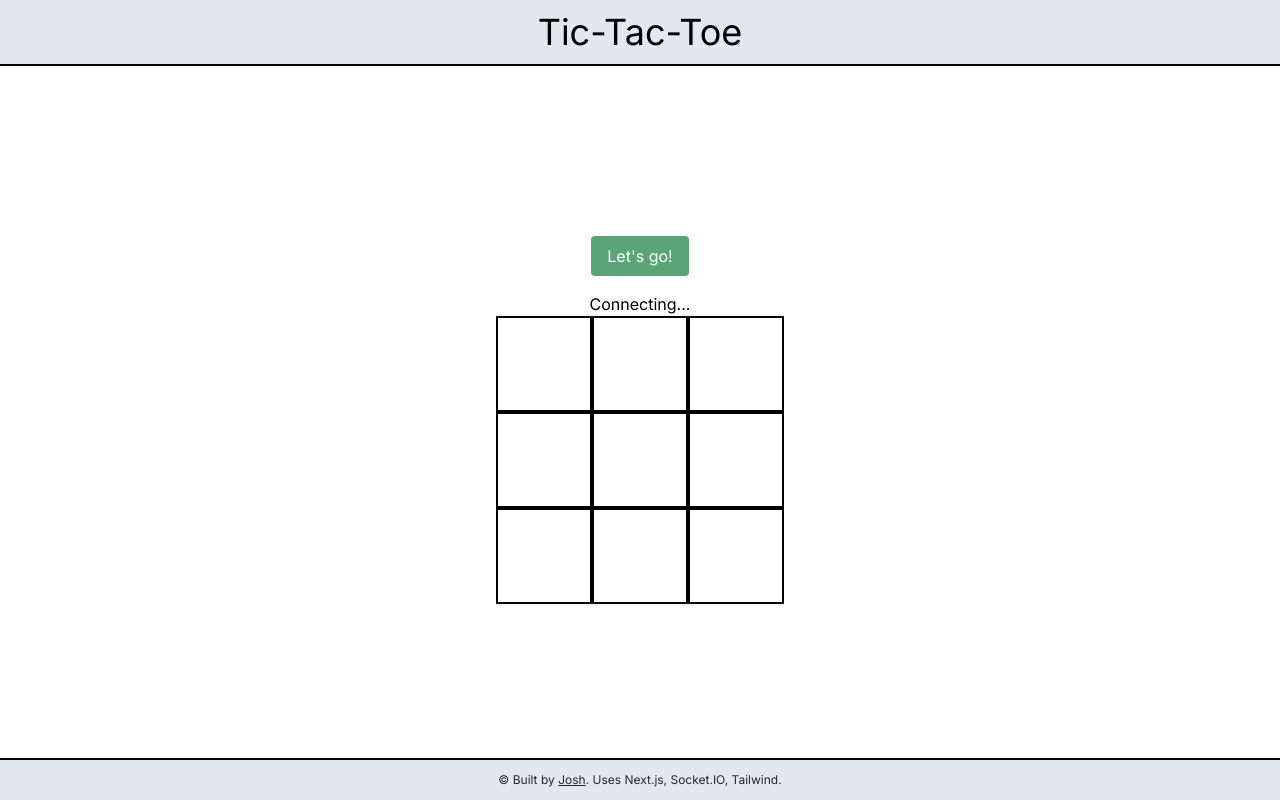
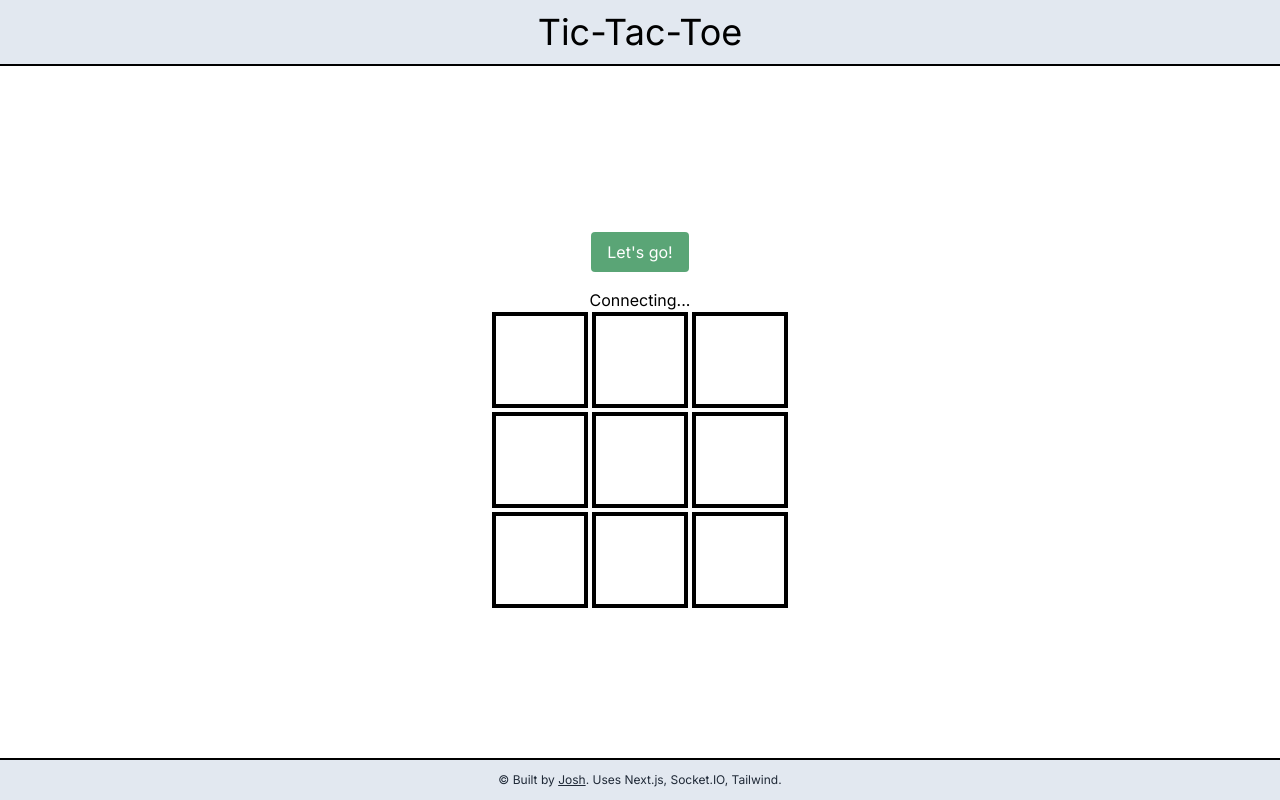
Before and after one commit to jmaguire93/tic-tac-toe, a Next.js app: page / in a window 1280 px wide. Built offline with nearby package versions, Linux system fonts and the light colour scheme; no server answers.

Commit message:
final touches, finished.

```diff
--- a/app/page.tsx
+++ b/app/page.tsx
@@ -162,7 +162,7 @@ export default function Home() {
   return (
     <main className="flex flex-1 justify-center items-center">
       {/* <p>Transport: {transport}</p> */}
-      <div>
+      <div className="relative">
         {/* <p className="text-center capitalize">
           Status: {isConnected ? 'connected' : 'disconnected'}
         </p> */}
@@ -214,7 +214,9 @@ export default function Home() {
         <div className="flex items-center justify-center">
           <Grid />
         </div>
-        <div>{message}</div>
+        <div className="absolute left-0 right-0 mx-auto text-center">
+          {message}
+        </div>
       </div>
     </main>
   )
--- a/components/grid.tsx
+++ b/components/grid.tsx
@@ -11,7 +11,7 @@ export default function Grid() {
   useCheckGameState()
 
   return (
-    <div className="grid grid-cols-3">
+    <div className="grid grid-cols-3 gap-1">
       {tiles.map((tile) => (
         <Tile key={tile} tileId={tile} />
       ))}
--- a/components/restart-button.tsx
+++ b/components/restart-button.tsx
@@ -21,7 +21,7 @@ export default function RestartButton() {
           !hasFinished ? 'opacity-70' : ''
         } text-white rounded py-2 px-4`}
       >
-        Restart
+        Rematch
       </button>
     </div>
   )
--- a/components/tile.tsx
+++ b/components/tile.tsx
@@ -88,9 +88,9 @@ export default function Tile({ tileId }: TileProps) {
   return (
     <div
       onClick={handleTileClick}
-      className={`${
-        winningTile ? 'bg-green-200' : ''
-      } hover:bg-gray-100 flex justify-center items-center p-4 h-24 w-24 border-black border-2 text-4xl capitalize cursor-pointer`}
+      className={`${winningTile ? 'bg-green-200' : ''} ${
+        !hasFinished ? 'hover:bg-gray-100' : ''
+      } flex justify-center items-center p-4 h-24 w-24 border-black border-4 text-4xl capitalize cursor-pointer`}
     >
       {letter}
     </div>
--- a/hooks/use-check-game-state.tsx
+++ b/hooks/use-check-game-state.tsx
@@ -11,7 +11,9 @@ export default function useOnSelection() {
     gameState,
     setHasFinished,
     setMessage,
-    setWinningCombination
+    setWinningCombination,
+    currentId,
+    playerId
   } = useGameContextProvider()
 
   const checkGameState = useCallback(() => {
@@ -25,9 +27,7 @@ export default function useOnSelection() {
       if (checkCombinationMatch(combination)) {
         setWinningCombination(combination)
         setHasFinished(true)
-        setMessage(
-          `Congrats ${isPlayerX ? 'Player 2' : 'Player 1'}, you are victorious!`
-        )
+        setMessage(`${isPlayerX ? 'Player 2' : 'Player 1'} wins!`)
         return
       }
     }
@@ -35,7 +35,7 @@ export default function useOnSelection() {
     // Check if there are still any empty tiles left
     if (!Object.values(gameState).includes('')) {
       setHasFinished(true)
-      setMessage(`It's a draw! The game ends in a tie. Try again for victory!`)
+      setMessage(`It's a draw! Try again for victory!`)
       return
     }
 
```
